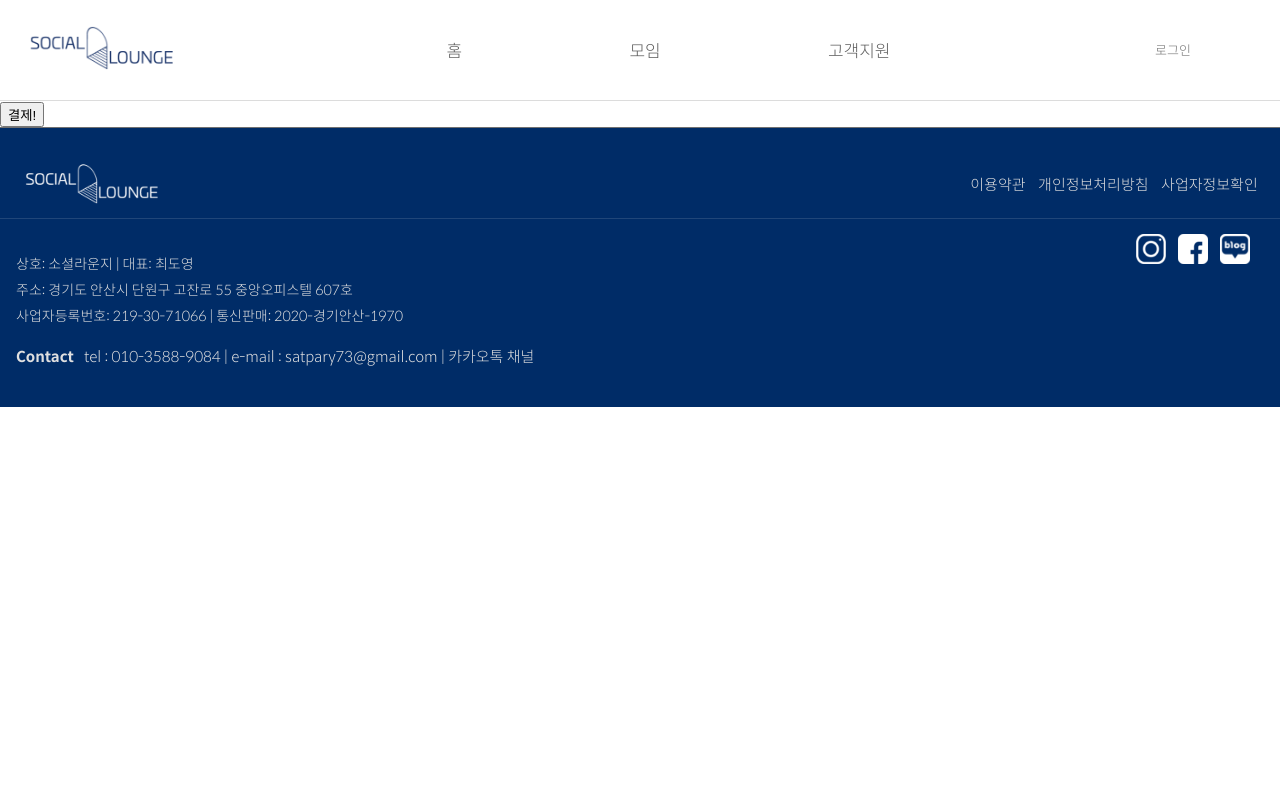
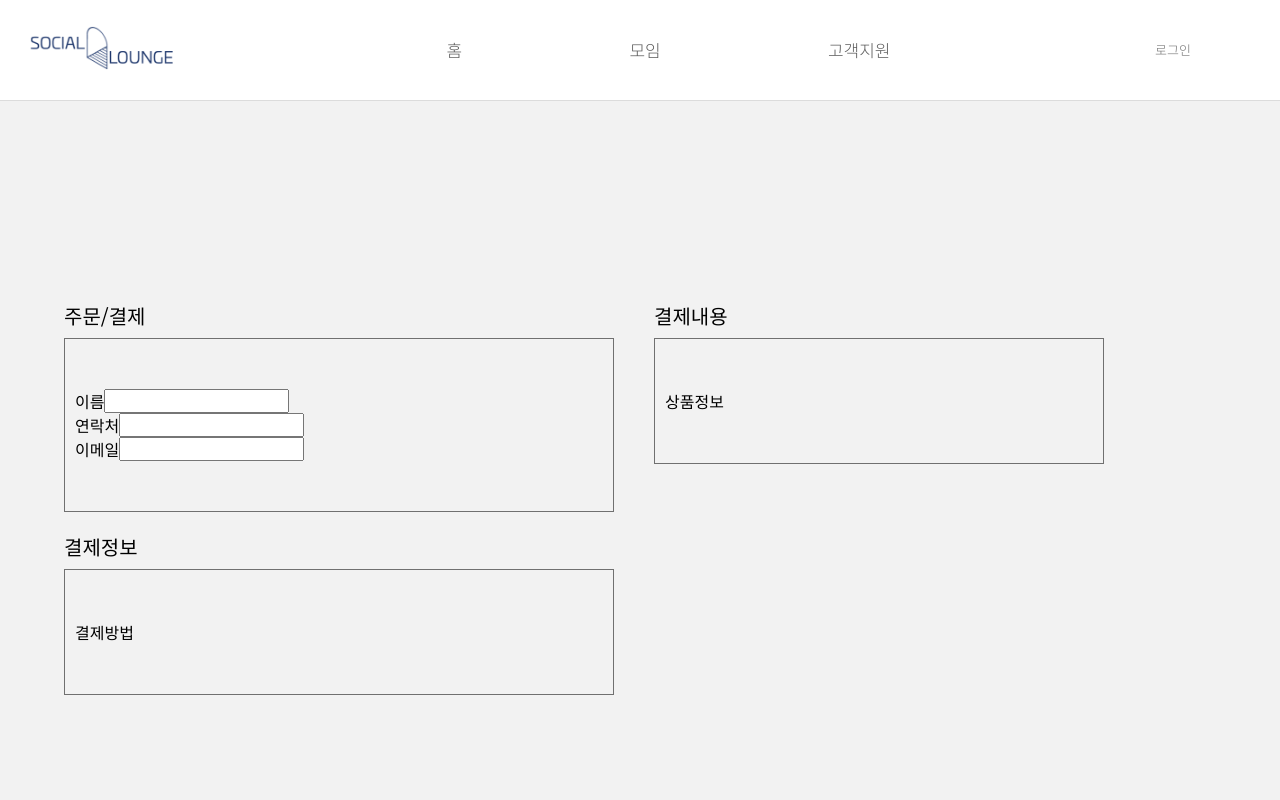
Before and after one commit to openkmj/sociallounge-web, a React (Create React App) app: page /apply in a window 1280 px wide. Shown: the top 800 px of the page. Built offline with nearby package versions, Linux system fonts and the light colour scheme; no server answers.

Commit message:
20210108 reset

```diff
--- a/src/App.css
+++ b/src/App.css
@@ -6,6 +6,40 @@
     padding: 0 5vw 150px;
     margin: 0 auto;
 }
+
+/* 신청 페이지 */
+.apply-page-wrapper {
+    display: flex;
+    background-color: #f2f2f2;
+    padding-top: 200px;
+    padding-bottom: 300px;
+}
+.apply-info {
+    width: 550px;
+}
+.apply-info-box + .apply-info-box {
+    margin-top: 20px;
+}
+.apply-info-detail {
+    border: 1px solid #707070;
+    padding: 50px 10px;
+}
+.apply-info-detail-item {
+    display: flex;
+}
+.payment-info {
+    width: 450px;
+    margin-left: 40px;
+}
+.payment-info.apply-info-detail {
+    border: 1px solid #707070;
+}
+.apply-info-title {
+    font-size: 20px;
+    margin-bottom: 8px;
+}
+/* 신청 페이지 */
+
 .moim-page-wrapper {
     padding-top: 10px;
 }
--- a/src/pages/ApplyPage.js
+++ b/src/pages/ApplyPage.js
@@ -3,8 +3,9 @@ import axios from "axios";
 function ApplyPage() {
     const iamportPaymentCallback = (res) => {
         console.log(res);
+        var msg = "";
         if (res.success) {
-      var msg = "결제 완료";
+            msg = "결제 완료";
             axios
                 .post("/apply", { imp_uid: res.imp_uid })
                 .then((result) => {
@@ -14,7 +15,7 @@ function ApplyPage() {
                     console.log(err);
                 });
         } else {
-      var msg = "결제 실패" + res.error_msg;
+            msg = "결제 실패" + res.error_msg;
         }
         alert(msg);
     };
@@ -34,7 +35,45 @@ function ApplyPage() {
     };
 
     return (
+        <div className="page-container">
+            <div className="page-wrapper apply-page-wrapper">
+                <div className="apply-info">
+                    <div className="apply-info-box">
+                        <div className="apply-info-title">주문/결제</div>
+                        <div className="apply-info-detail">
+                            <div className="apply-info-detail-item">
+                                <div>이름</div>
+                                <input></input>
+                            </div>
+                            <div className="apply-info-detail-item">
+                                <div>연락처</div>
+                                <input></input>
+                            </div>
+                            <div className="apply-info-detail-item">
+                                <div>이메일</div>
+                                <input></input>
+                            </div>
+                        </div>
+                    </div>
+                    <div className="apply-info-box">
+                        <div className="apply-info-title">결제정보</div>
+                        <div className="apply-info-detail">
                             <div>
+                                <div>결제방법</div>
+                            </div>
+                        </div>
+                    </div>
+                    <div className=""></div>
+                </div>
+                <div className="apply-info payment-info">
+                    <div className="apply-info-box">
+                        <div className="apply-info-title">결제내용</div>
+                        <div className="apply-info-detail">
+                            <div>상품정보</div>
+                        </div>
+                    </div>
+                </div>
+            </div>
             <button
                 onClick={() => {
                     iamportPayment();
--- a/src/pages/MoimDetailPage.js
+++ b/src/pages/MoimDetailPage.js
@@ -1,3 +1,5 @@
+import { Link, withRouter } from "react-router-dom";
+
 function MoimDetailPage() {
     return (
         <div className="page-container">
@@ -8,9 +10,7 @@ function MoimDetailPage() {
                         <div className="detail-main-info">
                             <div className="detail-main-type">[원데이]</div>
                             <div className="detail-main-title">공책한권 글쓰기 소모임</div>
-              <div className="detail-main-subtitle">
-                우리는 일단 씁니다. 공책 1권을 채우도록
-              </div>
+                            <div className="detail-main-subtitle">우리는 일단 씁니다. 공책 1권을 채우도록</div>
                             <div className="detail-main-tag-list">
                                 <div className="detail-main-tag">#글쓰기</div>
                                 <div className="detail-main-tag">#공책한권</div>
@@ -40,12 +40,9 @@ function MoimDetailPage() {
                             <div className="detail-info-title">소모임 일정</div>
                             <div className="detail-info-img">이미지</div>
                             <div className="detail-info-desc">
-                글쓰기를 좋아하는데 매일같이 쓰다 말았나요? 또는, 누구에게도
-                보여주지 못한 채 덮어두었나요? 그렇다면 소셜라운지 글쓰기 모임
-                '공책한권'에 참여해보세요. 우리는 일단 씁니다. 공책 1권을
-                채우도록. 같이 합니다. 글쓰기 습관을 위해 1주일에 1번씩 90분씩.
-                글쓰기를 좋아하는데 매일같이 쓰다 말았나요? 또는 누구에게도
-                보여주지도 못한 채 덮어두었나요? 그렇다면 소셜라운지 아 길다.
+                                글쓰기를 좋아하는데 매일같이 쓰다 말았나요? 또는, 누구에게도 보여주지 못한 채 덮어두었나요? 그렇다면 소셜라운지 글쓰기 모임
+                                '공책한권'에 참여해보세요. 우리는 일단 씁니다. 공책 1권을 채우도록. 같이 합니다. 글쓰기 습관을 위해 1주일에 1번씩 90분씩.
+                                글쓰기를 좋아하는데 매일같이 쓰다 말았나요? 또는 누구에게도 보여주지도 못한 채 덮어두었나요? 그렇다면 소셜라운지 아 길다.
                             </div>
                         </div>
                         <div className="detail-info">
@@ -53,12 +50,9 @@ function MoimDetailPage() {
                             <div className="detail-info-title">커리큘럼</div>
                             <div className="detail-info-img">이미지</div>
                             <div className="detail-info-desc">
-                글쓰기를 좋아하는데 매일같이 쓰다 말았나요? 또는, 누구에게도
-                보여주지 못한 채 덮어두었나요? 그렇다면 소셜라운지 글쓰기 모임
-                '공책한권'에 참여해보세요. 우리는 일단 씁니다. 공책 1권을
-                채우도록. 같이 합니다. 글쓰기 습관을 위해 1주일에 1번씩 90분씩.
-                글쓰기를 좋아하는데 매일같이 쓰다 말았나요? 또는 누구에게도
-                보여주지도 못한 채 덮어두었나요? 그렇다면 소셜라운지 아 길다.
+                                글쓰기를 좋아하는데 매일같이 쓰다 말았나요? 또는, 누구에게도 보여주지 못한 채 덮어두었나요? 그렇다면 소셜라운지 글쓰기 모임
+                                '공책한권'에 참여해보세요. 우리는 일단 씁니다. 공책 1권을 채우도록. 같이 합니다. 글쓰기 습관을 위해 1주일에 1번씩 90분씩.
+                                글쓰기를 좋아하는데 매일같이 쓰다 말았나요? 또는 누구에게도 보여주지도 못한 채 덮어두었나요? 그렇다면 소셜라운지 아 길다.
                             </div>
                         </div>
                         <div className="detail-info">
@@ -77,9 +71,7 @@ function MoimDetailPage() {
                     <div className="detail-apply-section">
                         <div className="detail-apply-title">
                             <div className="detail-main-title">공책한권 글쓰기 소모임</div>
-              <div className="detail-main-subtitle">
-                우리는 일단 씁니다. 공책 1권을 채우도록
-              </div>
+                            <div className="detail-main-subtitle">우리는 일단 씁니다. 공책 1권을 채우도록</div>
                         </div>
                         <div className="detail-apply-info">
                             <div className="">
@@ -98,7 +90,9 @@ function MoimDetailPage() {
                             </div>
                         </div>
                         <div className=""></div>
-            <div className="detail-apply-button">신청하기</div>
+                        <div className="detail-apply-button">
+                            <Link to="/apply">"신청하기"</Link>
+                        </div>
                     </div>
                     <div className="detail-statistics-section">
                         <div className="detail-statistics-title">이번 시즌 참여자들은</div>
@@ -109,4 +103,4 @@ function MoimDetailPage() {
     );
 }
 
-export default MoimDetailPage;
+export default withRouter(MoimDetailPage);
--- a/src/pages/MoimPage.js
+++ b/src/pages/MoimPage.js
@@ -1,5 +1,6 @@
 import TitleSection from "../components/common/TitleSection/TitleSection";
 import Pagination from "../components/common/Pagination/Pagination";
+import { Link, withRouter } from "react-router-dom";
 
 function MoimPage() {
     return (
@@ -7,23 +8,18 @@ function MoimPage() {
             <TitleSection title="소모임" />
             <div className="page-wrapper moim-page-wrapper">
                 <div>여기는 소모임 페이지~</div>
+                <Link to="/moimDetail">"소모임 페이지로 고고"</Link>
                 <div>
                     <div className="moim-list-title">소모임</div>
-          <div className="moim-list-subtitle">
-            함께 만나 취미를 공유하며 서로 소통해요.
-          </div>
+                    <div className="moim-list-subtitle">함께 만나 취미를 공유하며 서로 소통해요.</div>
                 </div>
                 <div className="item-list"></div>
                 <div className="item-list-pagination">
-          <Pagination
-            totalPage={5}
-            currentPage={1}
-            setCurrentPage={console.log}
-          />
+                    <Pagination totalPage={5} currentPage={1} setCurrentPage={console.log} />
                 </div>
             </div>
         </div>
     );
 }
 
-export default MoimPage;
+export default withRouter(MoimPage);
```
Also changed, not shown: src/components/common/Select/Select.js (added, +16 -0 lines), src/components/common/Select/Select.css (added). Lines whose indentation alone changed are shown as unchanged.
